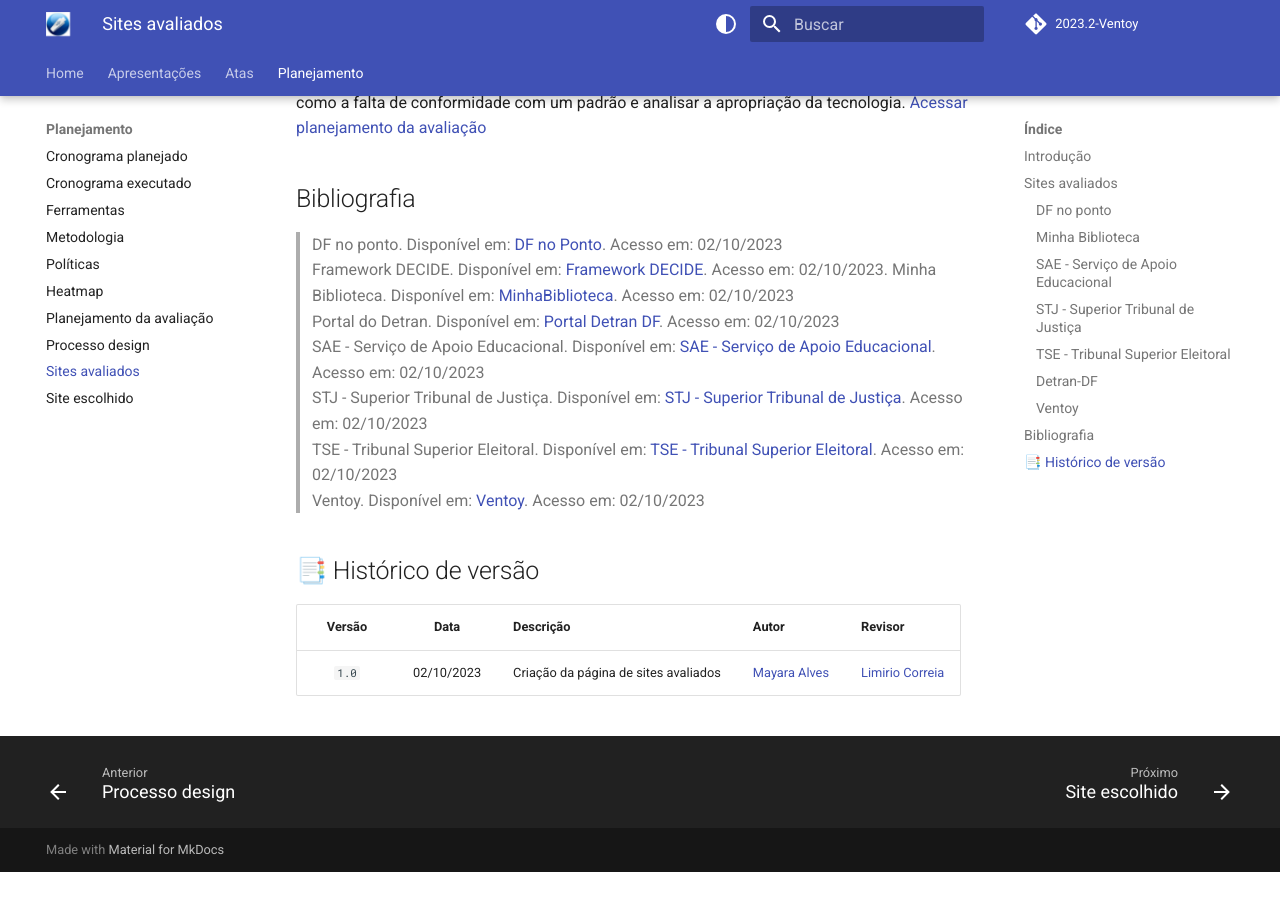
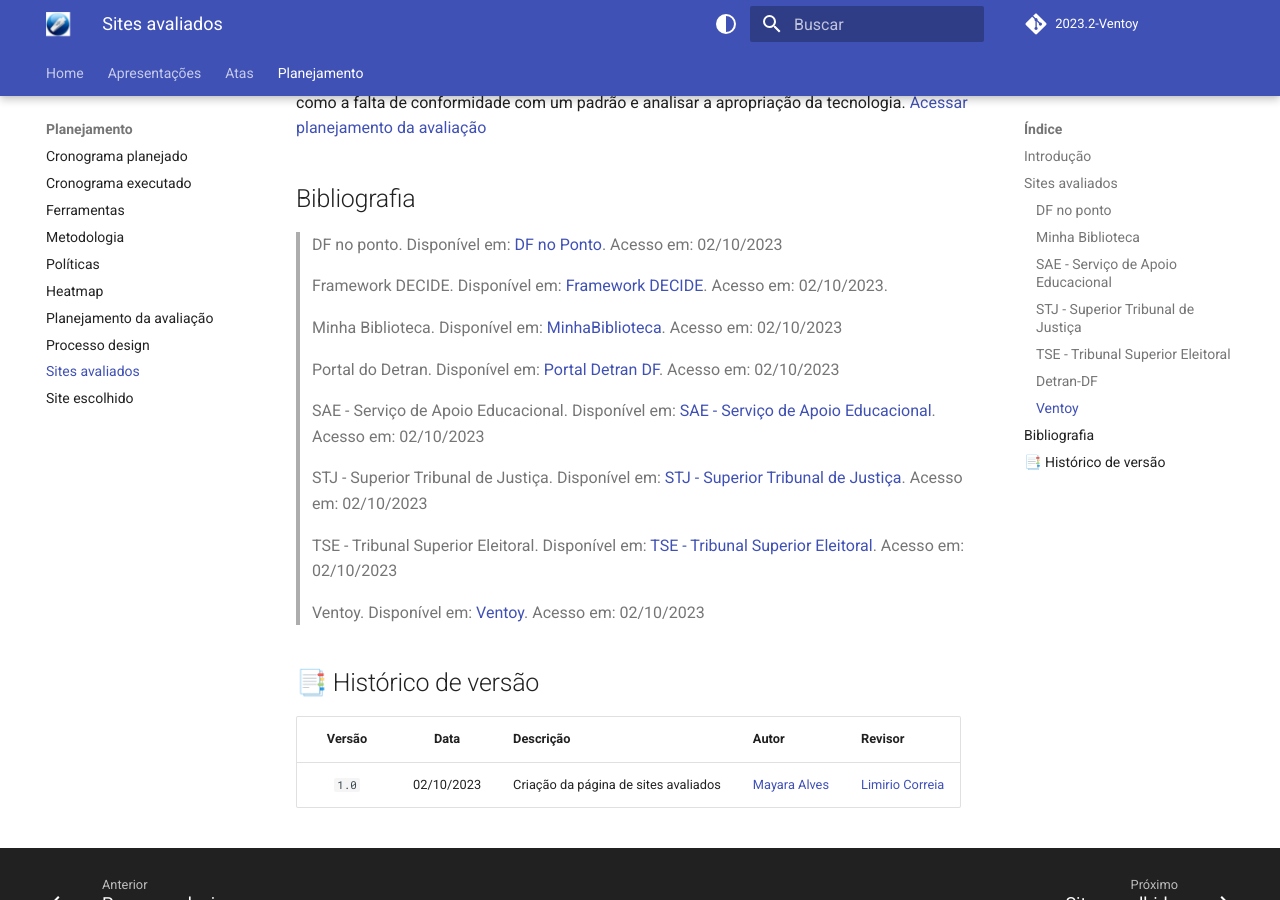
Before and after one commit to Interacao-Humano-Computador/2023.2-Ventoy, an MkDocs documentation site: the page built from docs/planejamento/sites-avaliados.md, in a window 1280 px wide and 900 px high, scrolled down 3129 px. Built offline with MkDocs 1.6.1 and Material for MkDocs 9.7.7, drawn with Linux system fonts in a browser that asks for light colours; comment, search, counter and statistics services are not loaded; before the commit the page ends 4001 px from its top, so only the background shows below that.

```diff
--- a/docs/planejamento/sites-avaliados.md
+++ b/docs/planejamento/sites-avaliados.md
@@ -53,14 +53,21 @@ O [Ventoy](https://www.ventoy.net/en/index.html) é uma ferramenta de código ab
 
 
 ## Bibliografia
-> DF no ponto. Disponível em: [DF no Ponto](https://dfnoponto.semob.df.gov.br). Acesso em: 02/10/2023 </br>
+> DF no ponto. Disponível em: [DF no Ponto](https://dfnoponto.semob.df.gov.br). Acesso em: 02/10/2023
+
 > Framework DECIDE. Disponível em: [Framework DECIDE](https://medium.com/caiquefortunato/framework-decide-e-avalia%C3%A7%C3%A3o-92ee269e4c55). Acesso em: 02/10/2023.
-> Minha Biblioteca. Disponível em: [MinhaBiblioteca](https://minhabiblioteca.com.br/). Acesso em: 02/10/2023 <br/>
-> Portal do Detran. Disponível em: [Portal Detran DF](https://www.detran.df.gov.br/). Acesso em: 02/10/2023 <br/>
-> SAE - Serviço de Apoio Educacional. Disponível em: [SAE - Serviço de Apoio Educacional](https://sae.unb.br/sae/). Acesso em: 02/10/2023 <br/>
-> STJ - Superior Tribunal de Justiça. Disponível em: [STJ - Superior Tribunal de Justiça](https://www.stj.jus.br/sites/portalp/Inicio). Acesso em: 02/10/2023 <br/>
-> TSE - Tribunal Superior Eleitoral. Disponível em: [TSE - Tribunal Superior Eleitoral](https://www.tse.jus.br/#/). Acesso em: 02/10/2023 <br/>
-> Ventoy. Disponível em: [Ventoy](https://www.ventoy.net/en/index.html). Acesso em: 02/10/2023 <br/>
+
+> Minha Biblioteca. Disponível em: [MinhaBiblioteca](https://minhabiblioteca.com.br/). Acesso em: 02/10/2023
+
+> Portal do Detran. Disponível em: [Portal Detran DF](https://www.detran.df.gov.br/). Acesso em: 02/10/2023
+
+> SAE - Serviço de Apoio Educacional. Disponível em: [SAE - Serviço de Apoio Educacional](https://sae.unb.br/sae/). Acesso em: 02/10/2023
+
+> STJ - Superior Tribunal de Justiça. Disponível em: [STJ - Superior Tribunal de Justiça](https://www.stj.jus.br/sites/portalp/Inicio). Acesso em: 02/10/2023
+
+> TSE - Tribunal Superior Eleitoral. Disponível em: [TSE - Tribunal Superior Eleitoral](https://www.tse.jus.br/#/). Acesso em: 02/10/2023
+
+> Ventoy. Disponível em: [Ventoy](https://www.ventoy.net/en/index.html). Acesso em: 02/10/2023
 
 ## 📑 Histórico de versão
 
```
